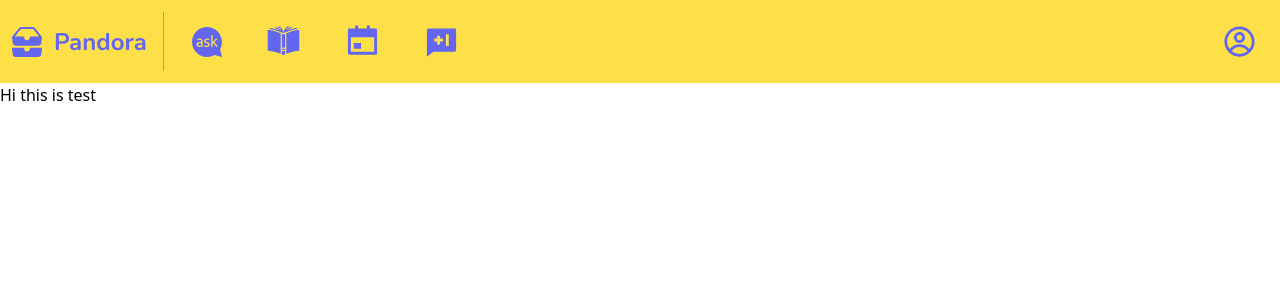
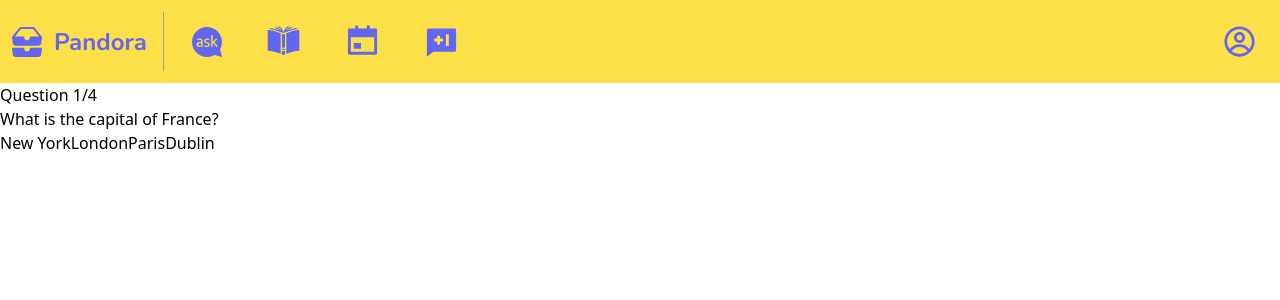
Before and after one commit to Bhavya156/College_quora, a React (Create React App) app: page /test in a window 1280 px wide. Shown: the top 300 px of the page. Built offline with nearby package versions, Linux system fonts and the light colour scheme.

Commit message:
Added ask and test pages

```diff
--- a/src/User/Pages/Ask.js
+++ b/src/User/Pages/Ask.js
@@ -1,7 +1,22 @@
 import React from "react";
 
 function Ask() {
-  return <div>Hi this is ask</div>;
+  return <div class="flex flex-col max-w-5xl md:h-56 bg-white rounded-lg shadow-lg overflow-hidden md:flex-row my-36 mx-96">
+    <div class="md:flex items-center justify-center md:w-1/2 md:bg-yellow-300">
+      <div class="py-6 px-8 md:py-0">
+        <h2 class="text-gray-700 text-2xl font-bold md:text-indigo-500">You're one step away from finding the solution!</h2>
+        <p class="mt-2 text-gray-600 md:text-indigo-500">Drop your question here.</p>
+      </div>
+    </div>
+    <div class="flex items-center justify-center pb-6 md:py-0 md:w-1/2 md:border-b-8 border-yellow-300">
+      <form>
+        <div class="flex flex-col rounded-lg overflow-hidden sm:flex-row">
+          <input class="py-3 px-4 bg-gray-200 text-gray-800 border-gray-300 border-2 outline-none placeholder-gray-500 focus:bg-gray-100" type="text" name="email" placeholder="Type out the question" />
+          <button class="py-3 px-4 bg-yellow-300 text-indigo-500 font-semibold uppercase hover:bg-gray-600">Post</button>
+        </div>
+      </form>
+    </div>
+  </div>;
 }
 
 export default Ask;
--- /dev/null
+++ b/src/User/Pages/Test.css
@@ -0,0 +1,73 @@
+
+
+
+
+  /* QUESTION/TIMER/LEFT SECTION
+  .question-section {
+    width: 100%;
+    position: relative;
+  }
+
+  .question-count {
+    margin-bottom: 20px;
+  }
+
+  .question-count span {
+    font-size: 28px;
+  }
+
+  .question-text {
+    margin-bottom: 12px;
+  }
+
+  .timer-text {
+    background: rgb(230, 153, 12);
+    padding: 15px;
+    margin-top: 20px;
+    margin-right: 20px;
+    border: 5px solid rgb(255, 189, 67);
+    border-radius: 15px;
+    text-align: center;
+  }
+
+   ANSWERS/RIGHT SECTION
+  .answer-section {
+    width: 100%;
+    display: flex;
+    flex-direction: column;
+    justify-content: space-between;
+  }
+
+  button {
+    width: 100%;
+    font-size: 16px;
+    color: #ffffff;
+    background-color: #252d4a;
+    border-radius: 15px;
+    display: flex;
+    padding: 5px;
+    justify-content: flex-start;
+    align-items: center;
+    border: 5px solid #234668;
+    cursor: pointer;
+  }
+
+  .correct {
+    background-color: #2f922f;
+  }
+
+  .incorrect {
+    background-color: #ff3333;
+  }
+
+  button:hover {
+    background-color: #555e7d;
+  }
+
+  button:focus {
+    outline: none;
+  }
+
+  button svg {
+    margin-right: 5px;
+  }*/
--- a/src/User/Pages/Test.js
+++ b/src/User/Pages/Test.js
@@ -1,7 +1,84 @@
-import React from 'react';
 
-function Test() {
-  return <div>Hi this is test</div>;
+import React, { useState } from 'react';
+import'./Test.css';
+
+export default function App() {
+	const questions = [
+		{
+			questionText: 'What is the capital of France?',
+			answerOptions: [
+				{ answerText: 'New York', isCorrect: false },
+				{ answerText: 'London', isCorrect: false },
+				{ answerText: 'Paris', isCorrect: true },
+				{ answerText: 'Dublin', isCorrect: false },
+			],
+		},
+		{
+			questionText: 'Who is CEO of Tesla?',
+			answerOptions: [
+				{ answerText: 'Jeff Bezos', isCorrect: false },
+				{ answerText: 'Elon Musk', isCorrect: true },
+				{ answerText: 'Bill Gates', isCorrect: false },
+				{ answerText: 'Tony Stark', isCorrect: false },
+			],
+		},
+		{
+			questionText: 'The iPhone was created by which company?',
+			answerOptions: [
+				{ answerText: 'Apple', isCorrect: true },
+				{ answerText: 'Intel', isCorrect: false },
+				{ answerText: 'Amazon', isCorrect: false },
+				{ answerText: 'Microsoft', isCorrect: false },
+			],
+		},
+		{
+			questionText: 'How many Harry Potter books are there?',
+			answerOptions: [
+				{ answerText: '1', isCorrect: false },
+				{ answerText: '4', isCorrect: false },
+				{ answerText: '6', isCorrect: false },
+				{ answerText: '7', isCorrect: true },
+			],
+		},
+	];
+
+	const [currentQuestion, setCurrentQuestion] = useState(0);
+	const [showScore, setShowScore] = useState(false);
+	const [score, setScore] = useState(0);
+
+	const handleAnswerOptionClick = (isCorrect) => {
+		if (isCorrect) {
+			setScore(score + 1);
+		}
+
+		const nextQuestion = currentQuestion + 1;
+		if (nextQuestion < questions.length) {
+			setCurrentQuestion(nextQuestion);
+		} else {
+			setShowScore(true);
+		}
+	};
+	return (
+		<div >
+			{showScore ? (
+				<div className='flex align- items-center '>
+					You scored {score} out of {questions.length}
+				</div>
+			) : (
+				<>
+					<div className='question-section'>
+						<div className='question-count'>
+							<span>Question {currentQuestion + 1}</span>/{questions.length}
+						</div>
+						<div className='question-text'>{questions[currentQuestion].questionText}</div>
+					</div>
+					<div className='answer-section'>
+						{questions[currentQuestion].answerOptions.map((answerOption) => (
+							<button onClick={() => handleAnswerOptionClick(answerOption.isCorrect)}>{answerOption.answerText}</button>
+						))}
+					</div>
+				</>
+			)}
+		</div>
+	);
 }
-
-export default Test;
```
Also changed, not shown: src/User/Pages/Feed.js (added).
